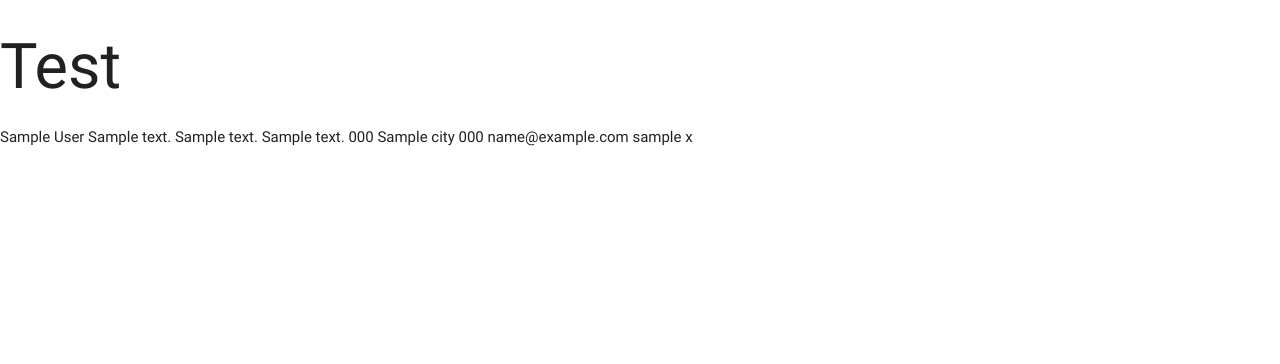
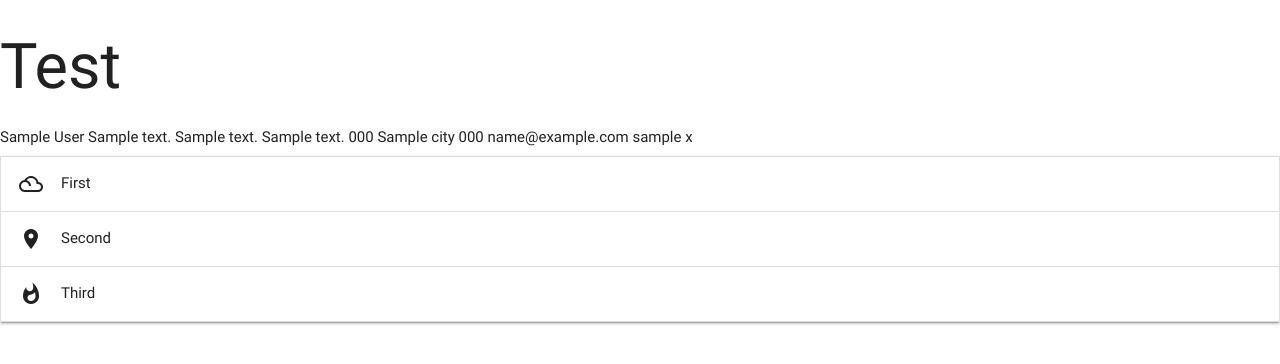
Before and after one commit to aidan-stritch/Personal-Interests-Manager, a Flask app: page / in a window 1280 px wide. Shown: the top 364 px of the page. Run offline with Flask 2, Linux system fonts and the light colour scheme; a database or web service that is not in the repository returns one stand-in record (values such as "Sample title"); some libraries are stand-ins or nearby versions.

Commit message:
added Materialize Accordian component to display data more visually appealing

```diff
--- a/templates/base.html
+++ b/templates/base.html
@@ -1,13 +1,14 @@
-<!–– This will be the parent template for all templates (html pages) which will
-contain references to the JavaScript & CSS files and the third-party libraries
-used accross the application.––>
+<html>
+<!–– This will be the parent template for all templates (html pages) which will contain references to the JavaScript &
+	CSS files and the third-party libraries used accross the application.––>
 
-<html>
 	<head>
 		<!–– Links for Materialise styles ––>
 			<link href="https://fonts.googleapis.com/icon?family=Material+Icons" rel="stylesheet">
-    <link rel="stylesheet"  href="https://cdnjs.cloudflare.com/ajax/libs/materialize/0.100.2/css/materialize.min.css">
+			<link rel="stylesheet"
+				href="https://cdnjs.cloudflare.com/ajax/libs/materialize/0.100.2/css/materialize.min.css">
 	</head>
+
 	<body>
         <h1>Test</h1>
         <!–– This block will display the data from the route ––>
@@ -18,6 +19,12 @@ used accross the application.––>
         <!–– This area is for the scripts that will be needed––>
         <script src="https://cdnjs.cloudflare.com/ajax/libs/jquery/3.2.1/jquery.min.js"></script>
         <script src="https://cdnjs.cloudflare.com/ajax/libs/materialize/0.100.2/js/materialize.min.js"></script>
+        <script>
+            $(document).ready(function(){
+                $('.collapsible').collapsible();
+            });
+        </script>
+
 	</body>
 
 </html>
--- a/templates/manage_users.html
+++ b/templates/manage_users.html
@@ -16,4 +16,19 @@
 	{{user.Username}}
 	{{user.Password}}
 	{% endfor %}
+
+	<ul class="collapsible">
+		<li>
+			<div class="collapsible-header"><i class="material-icons">filter_drama</i>First</div>
+			<div class="collapsible-body"><span>Lorem ipsum dolor sit amet.</span></div>
+		</li>
+		<li>
+			<div class="collapsible-header"><i class="material-icons">place</i>Second</div>
+			<div class="collapsible-body"><span>Lorem ipsum dolor sit amet.</span></div>
+		</li>
+		<li>
+			<div class="collapsible-header"><i class="material-icons">whatshot</i>Third</div>
+			<div class="collapsible-body"><span>Lorem ipsum dolor sit amet.</span></div>
+		</li>
+	</ul>
 	{% endblock %}
```
Lines whose indentation alone changed are shown as unchanged.
